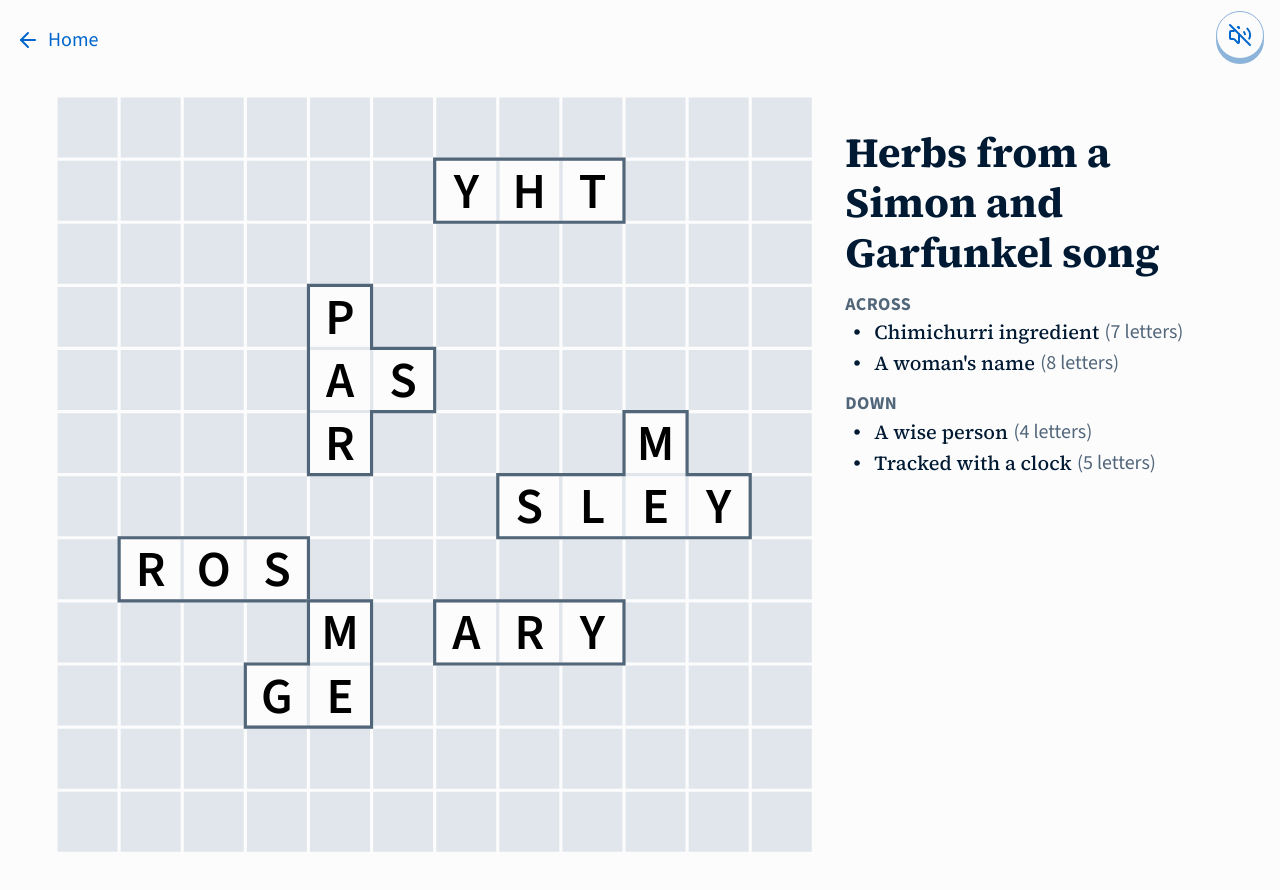
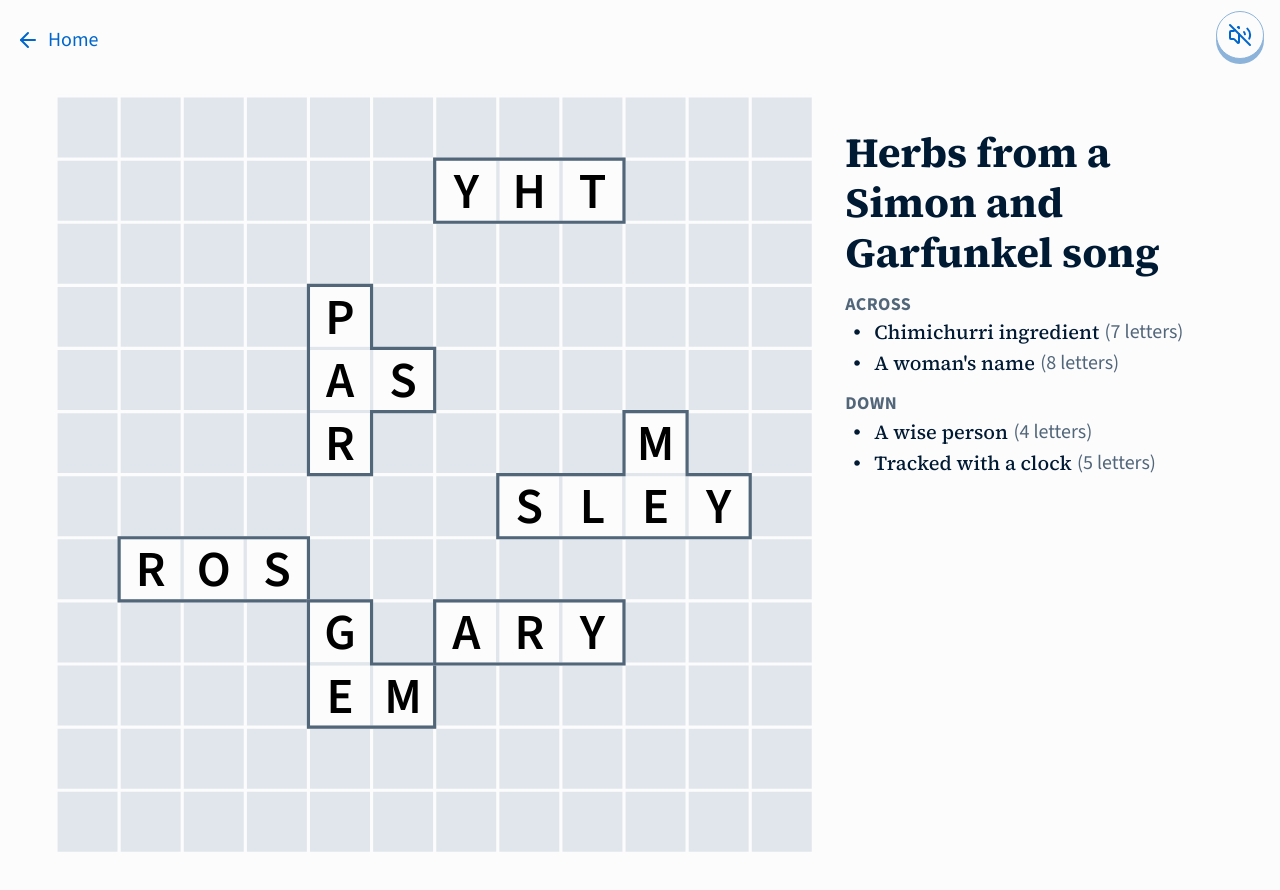
Before and after one commit to Paul-Hebert/tiled-words-2, a Vue app: page /level/1 in a window 1280 px wide. Shown: the top 890 px of the page. Built offline with nearby package versions, Linux system fonts and the light colour scheme.

Commit message:
Make first level easier

```diff
--- a/src/levels/herbs-from-a-simon-and-garfunkel-song.ts
+++ b/src/levels/herbs-from-a-simon-and-garfunkel-song.ts
@@ -39,14 +39,14 @@
     {
       id: 'tile-3',
       position: {
-        x: 3,
+        x: 4,
         y: 8,
       },
       grid: padGridToSquare([
         ['g', null],
         ['e', 'm'],
       ]),
-      rotations: 3,
+      rotations: 0,
     },
     {
       id: 'tile-4',
```
